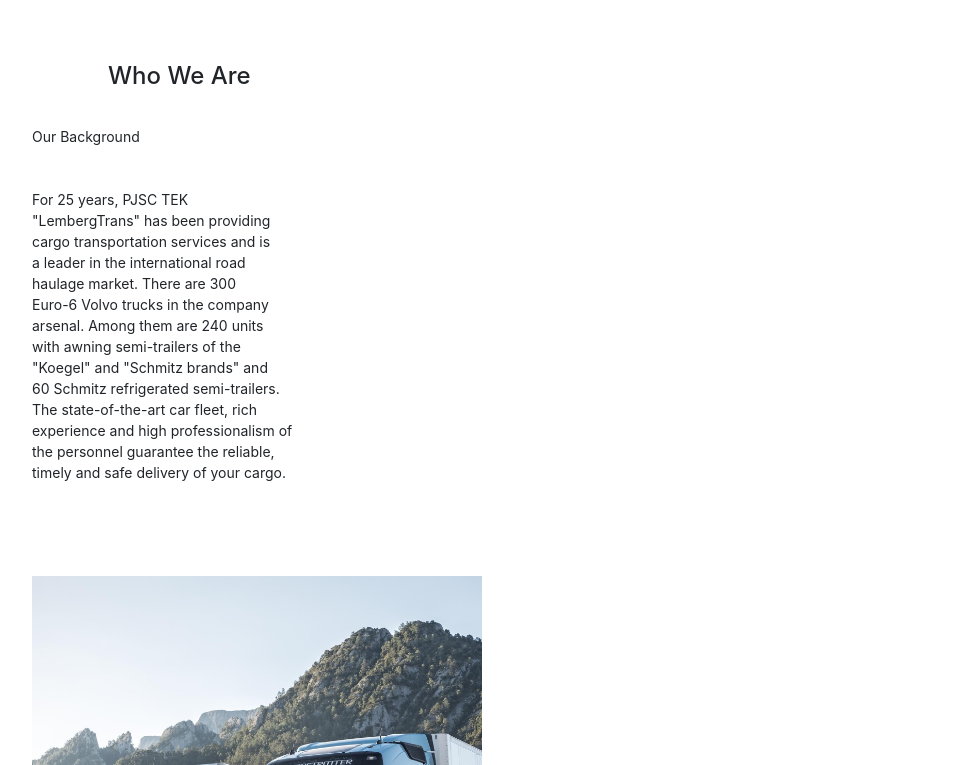
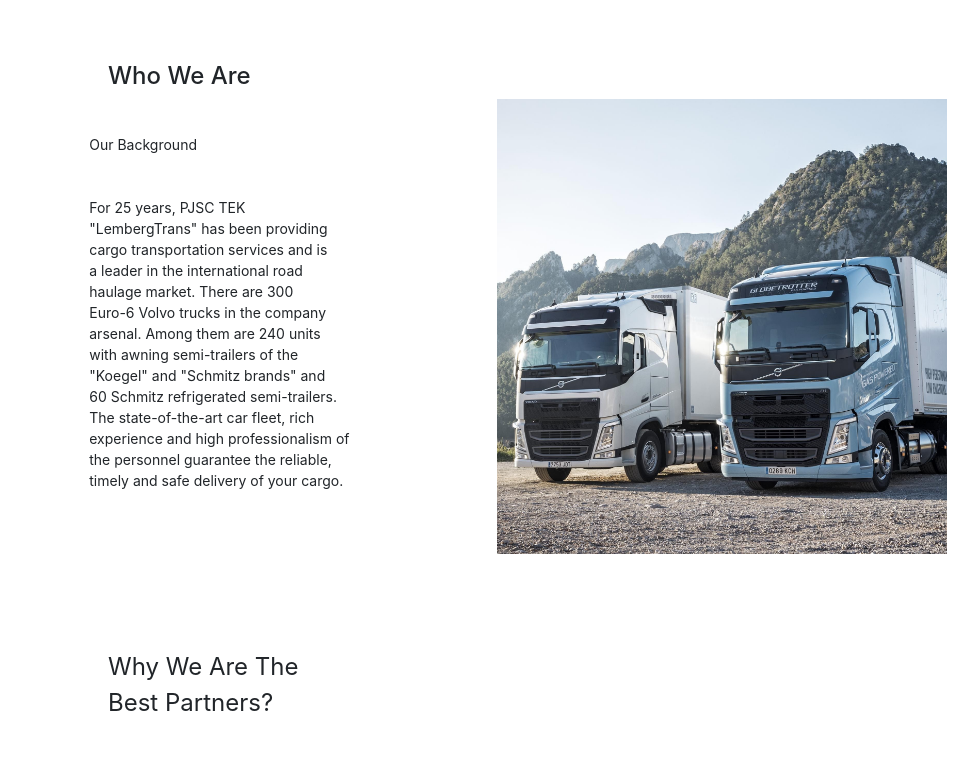
Before and after one commit to YuraLeshchuk/project, a plain HTML site: page index.html in a window 1280 px wide. Shown: the part 475-1240 px from the top of the page, without its empty margins (148-1126 px from the left). Drawn offline with nearby package versions, Linux system fonts and the light colour scheme; no server answers.

Commit message:
Update index.css

```diff
--- a/styles/index.css
+++ b/styles/index.css
@@ -308,15 +308,20 @@
         font-size: 35px;
     }
 
-    header #container {
-        display: grid;
-    }
+   .container {
+       display: grid;
+       grid-template-columns: 1fr 1fr;
+   }
 
-        #background {
+    #background {
 
         font-size: 14px;
         text-align: left;
-        margin-left: 5px;
+        margin-left: 15px;
+    }
+
+    #background p {
+        margin-left: 15%;
     }
 
     #eurotracksimage {
```
